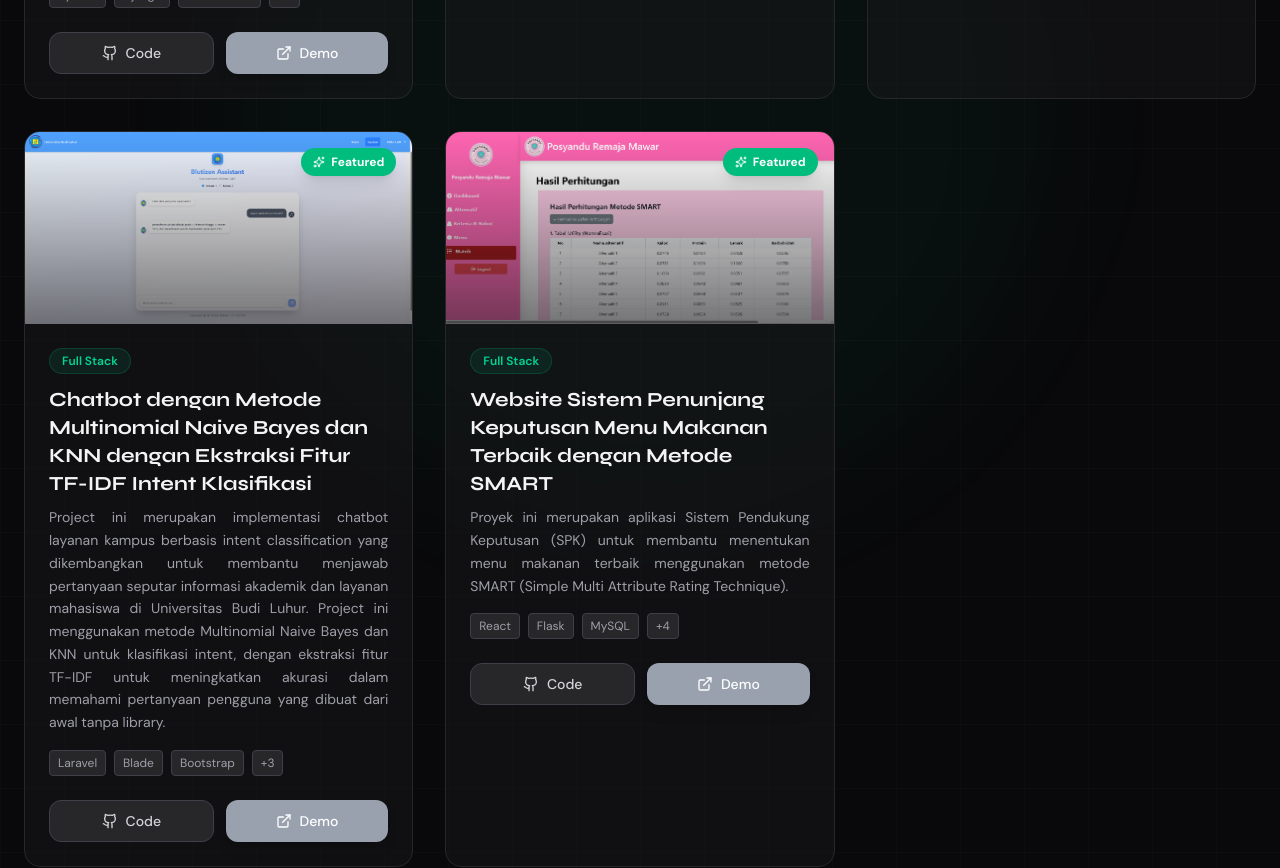
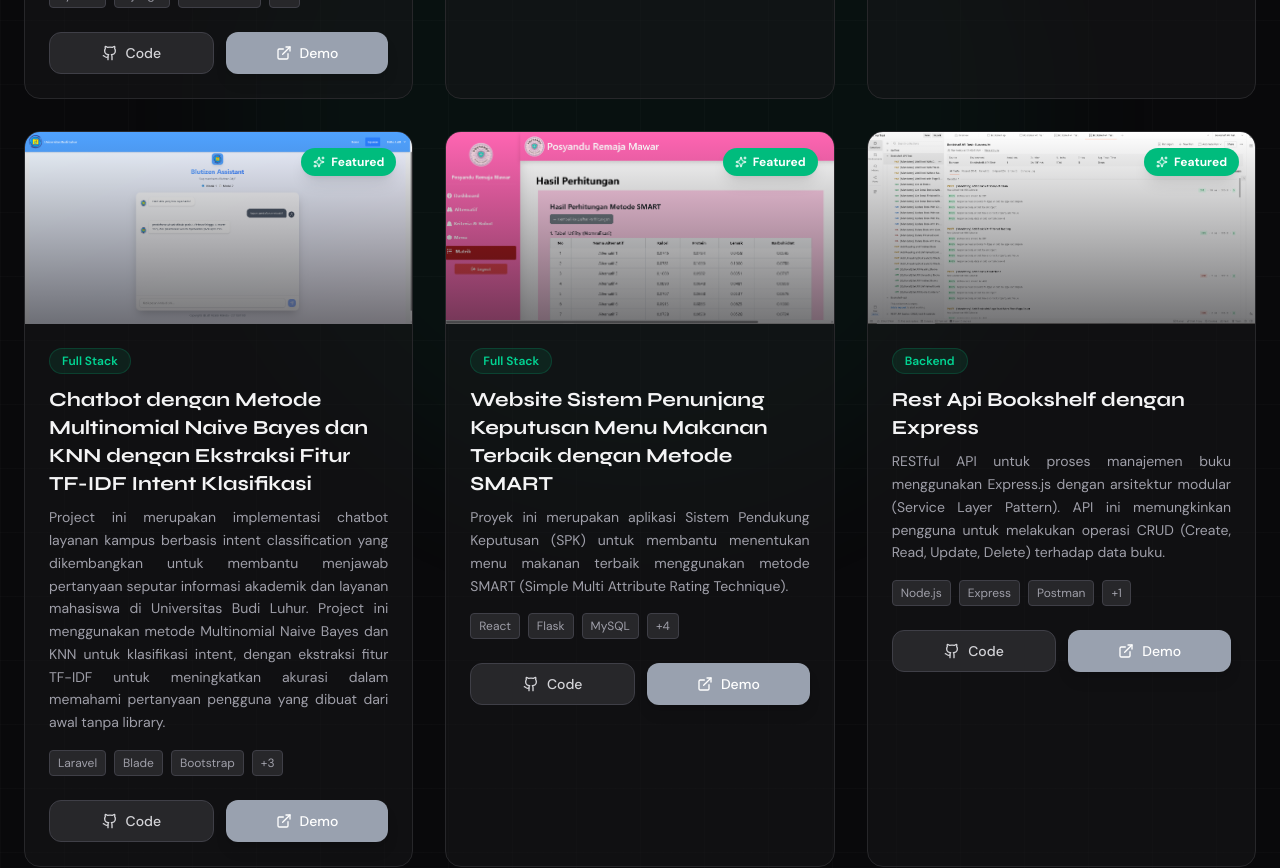
Before and after one commit to LRMNTRIX03/Portofoilio-web, a React (Vite) app: page / in a window 1280 px wide. Shown: the part 7440-8308 px from the top of the page. Built offline with nearby package versions, Linux system fonts and the light colour scheme.

Commit message:
tambah project

```diff
--- a/src/components/Projects.tsx
+++ b/src/components/Projects.tsx
@@ -6,6 +6,7 @@ import api from '../assets/img/projects/api.png';
 import code from '../assets/img/projects/code.png';
 import layanan from '../assets/img/projects/layanan.png';
 import mawar from '../assets/img/projects/mawar.png';
+import bookshelf from '../assets/img/projects/bookshelf-api.png';
 
 const Projects: React.FC = () => {
   const { elementRef, isIntersecting } = useIntersectionObserver({
@@ -63,6 +64,17 @@ const Projects: React.FC = () => {
       image: mawar,
       technologies: ['React', 'Flask', 'MySQL', 'Tailwind', 'Sastrawi', 'Pandas', 'Numpy'],
       github: 'https://github.com/LRMNTRIX03/Chatbot-Layanan-Kampus-Budi-Luhur-Dengan-Metode-Multinomial-Naive-Bayes-dan-K-Nearest-Neighbors',
+      demo: '',
+      featured: true
+    },
+       {
+      title: 'Rest Api Bookshelf dengan Express',
+      category: 'Backend',
+      description: 'RESTful API untuk proses manajemen buku menggunakan Express.js dengan arsitektur modular (Service Layer Pattern). API ini memungkinkan pengguna untuk melakukan operasi CRUD (Create, Read, Update, Delete) terhadap data buku.',
+      image: bookshelf,
+      technologies: ['Node.js', 'Express', 'Postman', 'JavaScript'],
+      github: 'https://github.com/LRMNTRIX03/Backend-Bookshelf-Api',
+
       demo: '',
       featured: true
     }
@@ -158,7 +170,7 @@ const Projects: React.FC = () => {
 
 
                   <div className="p-6">
-                    {/* Category */}
+
                     <span className="inline-block px-3 py-1 bg-emerald-500/10 border border-emerald-500/20 rounded-full text-emerald-400 text-xs font-semibold mb-3">
                       {project.category}
                     </span>
```
Also changed, not shown: src/assets/img/projects/bookshelf-api.png (added).
